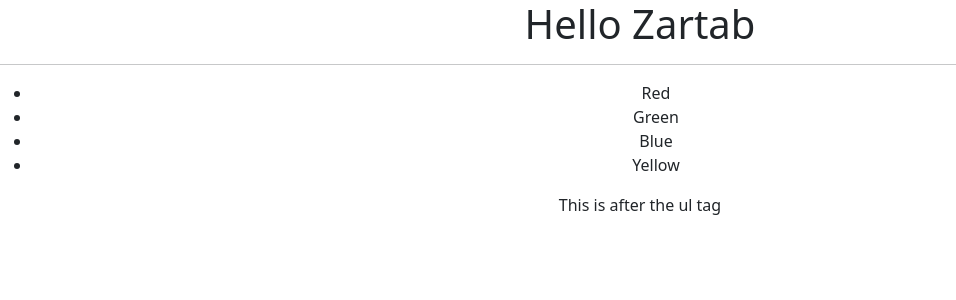
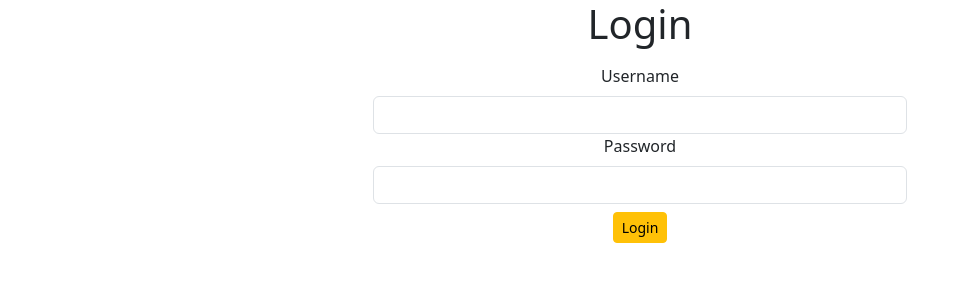
Before and after one commit to codewithz/Cisco-react-playground-dec-2024, a React (Create React App) app: page / in a window 1280 px wide. Shown: the top 300 px of the page, without its empty margins (0-956 px from the left). Built offline with nearby package versions, Linux system fonts and the light colour scheme.

Commit message:
Forms Creation

```diff
--- a/src/App.js
+++ b/src/App.js
@@ -3,6 +3,7 @@ import './App.css';
 import Home from './components/basics/Home';
 import CountersHome from './components/counters/CountersHome';
 import AsynchronousHome from './components/asynchronous/AsynchronousHome';
+import FormsHome from './components/forms/FormsHome';
 
 
 function App() {
@@ -10,7 +11,8 @@ function App() {
     <div className="App">
       {/* <Home /> */}
       {/* <CountersHome /> */}
-      <AsynchronousHome />
+      {/* <AsynchronousHome /> */}
+      <FormsHome />
     </div>
   );
 }
--- /dev/null
+++ b/src/components/forms/FormsHome.jsx
@@ -0,0 +1,10 @@
+import React from 'react'
+import LoginForm from './LoginForm'
+
+export default function FormsHome() {
+  return (
+    <div>
+     <LoginForm />
+    </div>
+  )
+}
--- /dev/null
+++ b/src/components/forms/LoginForm.jsx
@@ -0,0 +1,64 @@
+import React, { useState } from 'react'
+import { loginHandler } from './loginHandler'
+
+export default function LoginForm() {
+
+    const defaultAccount={username:"",password:""}
+    const [account,setAccount]=useState(defaultAccount)
+
+    const handleSubmit =(event)=>{
+        event.preventDefault()
+        console.log("Form Submitted")
+        loginHandler(account);
+    }
+
+    const handleUsernameChange= (event)=>{
+        const username=event.target.value
+        // setAccount(getUpdatedAccount(account))
+
+        // function getUpdatedAccount(prevState){
+        //     return {...prevState,username:username}
+        // }
+
+        setAccount((prevState)=>({...prevState,username:username}))
+
+        console.log("State:",account)
+    }
+
+    const handlePasswordChange= (event)=>{
+        const password=event.target.value
+
+
+        setAccount((prevState)=>({...prevState,password:password}))
+
+        console.log("State:",account)
+    }
+
+  return (
+    <div className="container">
+    <h1>Login</h1>
+    <form onSubmit={handleSubmit} className="container w-50 m-auto">
+        <div className="form-group mt-3">
+            <label htmlFor="username">Username</label>
+            <input
+                id="username"
+                type="text"
+                className="form-control mt-2"
+                onChange={handleUsernameChange}
+                />
+        </div>
+        <div className="form-group">
+            <label htmlFor="password">Password</label>
+            <input
+                id="password"
+                type="text"
+                className="form-control mt-2"
+                onChange={handlePasswordChange}
+                />
+        </div>
+        <button className="btn btn-warning btn-sm m-2">Login</button>
+    </form>
+
+</div>
+  )
+}
--- /dev/null
+++ b/src/components/forms/loginHandler.js
@@ -0,0 +1,5 @@
+export function loginHandler(account){
+    console.log("This will call the API and pass the account object to it")
+    const jsonString=JSON.stringify(account)
+    console.log(jsonString)
+}
```
Also changed, not shown: src/components/asynchronous/MyComponent.jsx (+7 -6 lines).
